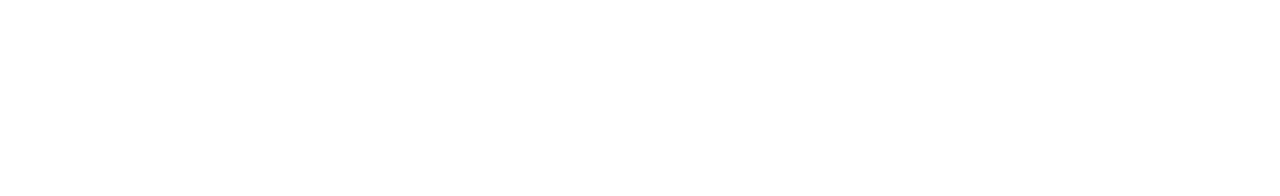
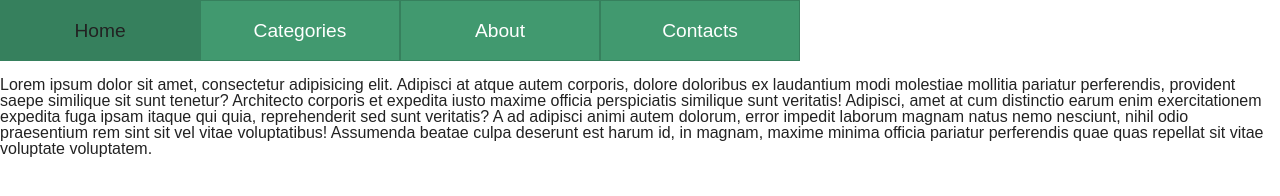
Before and after one commit to Bohdan-Khmara/Drop_down_navigation, a plain HTML site: page index.html in a window 1280 px wide. Drawn offline with Linux system fonts and the light colour scheme.

Commit message:
Add the first level of navigation and stylize it
added the first level of navigation and stylized it

```diff
--- a/css/styles.css
+++ b/css/styles.css
@@ -1 +1,41 @@
 @import "reset.css";
+* {
+    box-sizing: border-box;
+}
+
+body {
+    --secondary-color-light: #41996f;
+    --secondary-color-dark: #36805d;
+    --primary-color-light: white;
+    font-family: sans-serif;
+}
+
+.nav-list {
+    font-size: 0px;
+}
+
+.nav-list-item {
+    display: inline-block;
+    text-align: center;
+    font-size: 1.2rem;
+}
+
+.nav-link {
+    display: block;
+    padding: 20px;
+    min-width: 200px;
+    max-width: 200px;
+    border: 1px solid var(--secondary-color-dark);
+    background-color: var(--secondary-color-light);
+    text-decoration: none;
+    white-space: nowrap;
+    overflow: hidden;
+    text-overflow: ellipsis;
+    color: var(--primary-color-light);
+}
+
+.nav-link:hover, .nav-link:focus {
+    background-color: var(--secondary-color-dark);
+    color: inherit;
+    outline: none;
+}
--- a/index.html
+++ b/index.html
@@ -8,6 +8,21 @@
     <title>Drop_down_navigation</title>
 </head>
 <body>
-
+<nav>
+    <ul class="nav-list">
+        <li class="nav-list-item"><a class="nav-link" href="#" title="Home">Home</a></li>
+        <li class="nav-list-item"><a class="nav-link" href="#" title="Categories">Categories</a></li>
+        <li class="nav-list-item"><a class="nav-link" href="#" title="About">About</a></li>
+        <li class="nav-list-item"><a class="nav-link" href="#" title="Contacts">Contacts</a></li>
+    </ul>
+</nav>
+<br/>
+<p>Lorem ipsum dolor sit amet, consectetur adipisicing elit. Adipisci at atque autem corporis, dolore doloribus ex
+    laudantium modi molestiae mollitia pariatur perferendis, provident saepe similique sit sunt tenetur? Architecto
+    corporis et expedita iusto maxime officia perspiciatis similique sunt veritatis! Adipisci, amet at cum distinctio
+    earum enim exercitationem expedita fuga ipsam itaque qui quia, reprehenderit sed sunt veritatis? A ad adipisci animi
+    autem dolorum, error impedit laborum magnam natus nemo nesciunt, nihil odio praesentium rem sint sit vel vitae
+    voluptatibus! Assumenda beatae culpa deserunt est harum id, in magnam, maxime minima officia pariatur perferendis
+    quae quas repellat sit vitae voluptate voluptatem.</p>
 </body>
 </html>
```
